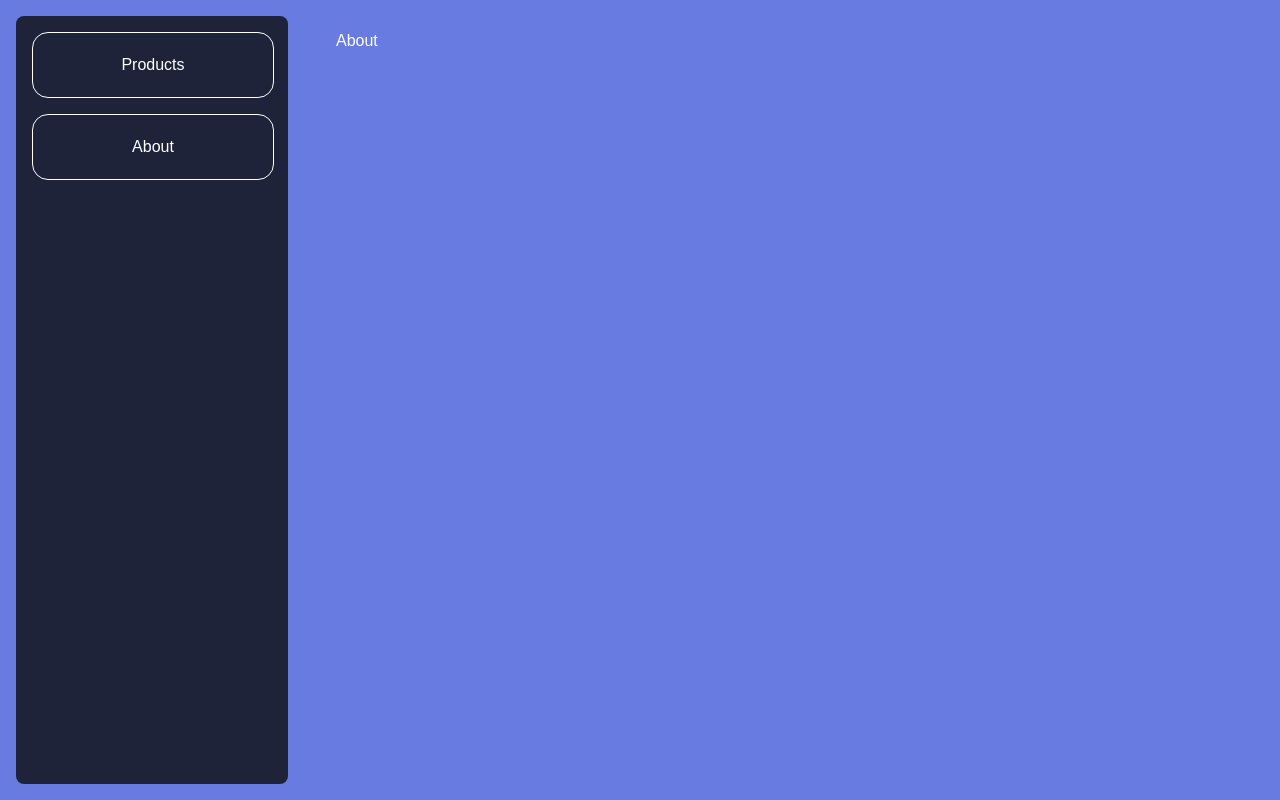
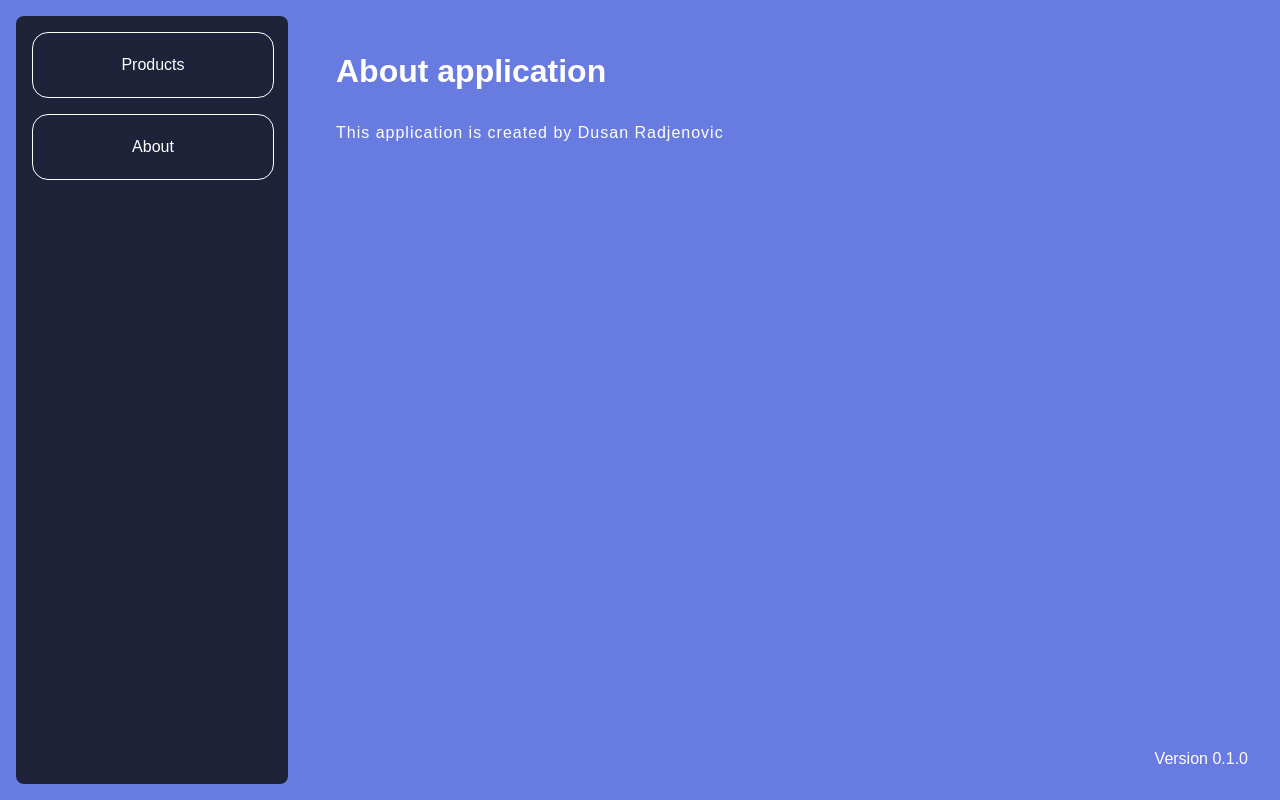
Before and after one commit to RadjenovicD96/pharmacy, a React (Create React App) app: page /about in a window 1280 px wide. Built offline with nearby package versions, Linux system fonts and the light colour scheme.

Commit message:
Implemented about page

```diff
--- a/src/Layout/Layout.styled.ts
+++ b/src/Layout/Layout.styled.ts
@@ -2,9 +2,11 @@ import styled from "styled-components";
 
 export const Container = styled.div`
   display: flex;
+  width: 100%;
 `;
 
 export const MainContent = styled.div`
   padding: 16px;
   margin: 16px;
+  width: 100%;
 `;
--- a/src/pages/About.tsx
+++ /dev/null
@@ -1,5 +0,0 @@
-const About = () => {
-  return <div>About</div>;
-};
-
-export default About;
--- /dev/null
+++ b/src/pages/About/About.styled.ts
@@ -0,0 +1,25 @@
+import styled from "styled-components";
+
+export const Container = styled.div`
+  display: flex;
+  flex-direction: column;
+  flex: 1 1 auto;
+  height: 100%;
+`;
+
+export const Body = styled.div`
+  display: flex;
+  flex-direction: column;
+  flex: 1 1 auto;
+  justify-content: space-between;
+`;
+
+export const Paragraph = styled.p`
+  letter-spacing: 1px;
+  line-height: 10px;
+`;
+
+export const Footer = styled.footer`
+  display: flex;
+  justify-content: right;
+`;
--- /dev/null
+++ b/src/pages/About/About.tsx
@@ -0,0 +1,15 @@
+import { Body, Container, Footer, Paragraph } from "./About.styled";
+
+const About = () => {
+  return (
+    <Container>
+      <h1>About application</h1>
+      <Body>
+        <Paragraph>This application is created by Dusan Radjenovic</Paragraph>
+        <Footer>Version 0.1.0</Footer>
+      </Body>
+    </Container>
+  );
+};
+
+export default About;
--- a/src/router/router.tsx
+++ b/src/router/router.tsx
@@ -1,7 +1,7 @@
 import { createBrowserRouter } from "react-router-dom";
 import DefaultRoute from "./DefaultRoute";
 import Products from "../pages/Products";
-import About from "../pages/About";
+import About from "../pages/About/About";
 import Layout from "../Layout/Layout";
 
 const router = createBrowserRouter([
```
